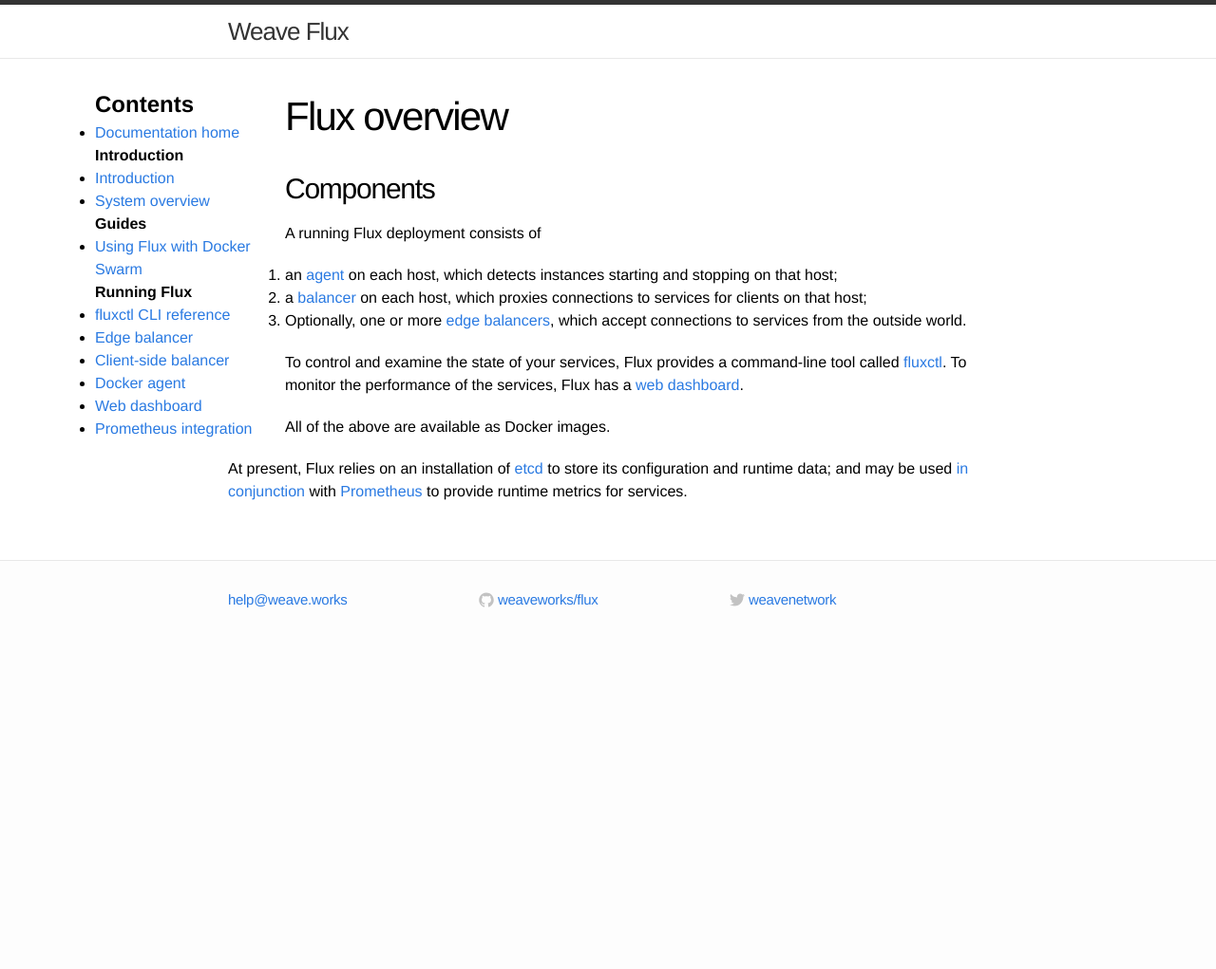
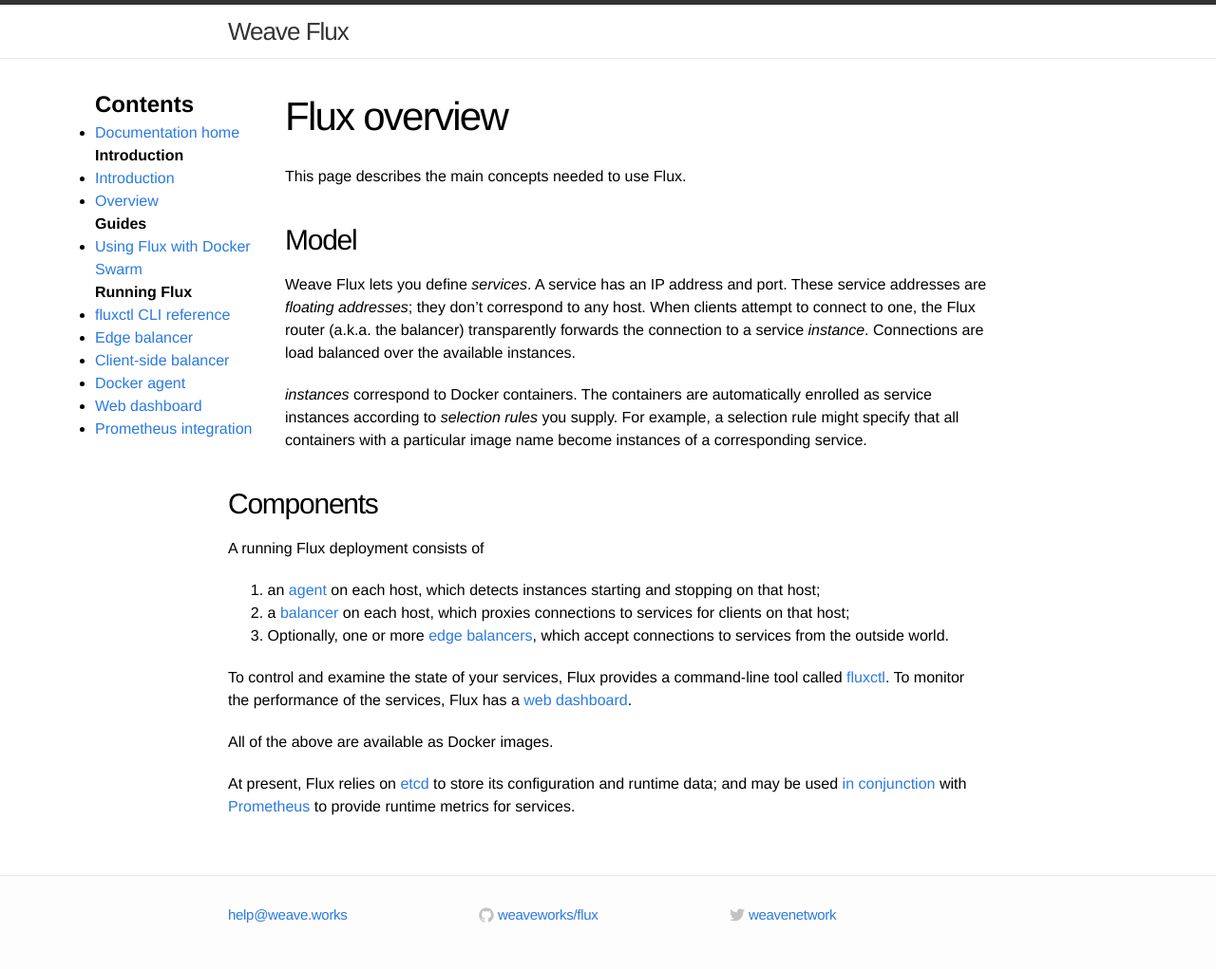
Before and after one commit to weaveworks-experiments/flux-classic, a Jekyll site: the page built from site/overview.md, in a window 1280 px wide. Shown: the whole page at 95% size. Built offline with Jekyll 4.4.1, drawn with Linux system fonts in a browser that asks for light colours; before the commit the page ends 900 px from its top, so only the background shows below that.

Commit message:
Recycle part of the old README to describe the Flux model

```diff
--- a/site/_includes/contents.html
+++ b/site/_includes/contents.html
@@ -5,7 +5,7 @@
 <h4>Introduction</h4>
 <ul>
   <li><a href="{{ site.baseurl }}/#introduction-to-flux">Introduction</a></li>
-  <li><a href="overview">System overview</a></li>
+  <li><a href="overview">Overview</a></li>
 </ul>
 
 <h4>Guides</h4>
--- a/site/overview.md
+++ b/site/overview.md
@@ -2,6 +2,23 @@
 layout: page
 title: Flux overview
 ---
+
+This page describes the main concepts needed to use Flux.
+
+## Model
+
+Weave Flux lets you define _services_.  A service has an IP address
+and port.  These service addresses are _floating addresses_; they
+don't correspond to any host.  When clients attempt to connect to one,
+the Flux router (a.k.a. the balancer) transparently forwards the
+connection to a service _instance_.  Connections are load balanced
+over the available instances.
+
+_instances_ correspond to Docker containers.  The containers are
+automatically enrolled as service instances according to _selection
+rules_ you supply.  For example, a selection rule might specify that
+all containers with a particular image name become instances of a
+corresponding service.
 
 ## Components
 
@@ -20,10 +37,10 @@
 
 All of the above are available as Docker images.
 
-At present, Flux relies on an installation of [etcd][etcd-site] to
-store its configuration and runtime data; and may be used [in
-conjunction](prometheus) with [Prometheus][prometheus-site] to
-provide runtime metrics for services.
+At present, Flux relies on [etcd][etcd-site] to store its
+configuration and runtime data; and may be used [in
+conjunction](prometheus) with [Prometheus][prometheus-site] to provide
+runtime metrics for services.
 
 [etcd-site]: https://github.com/coreos/etcd
 [prometheus-site]: https://github.com/prometheus/prometheus
```
